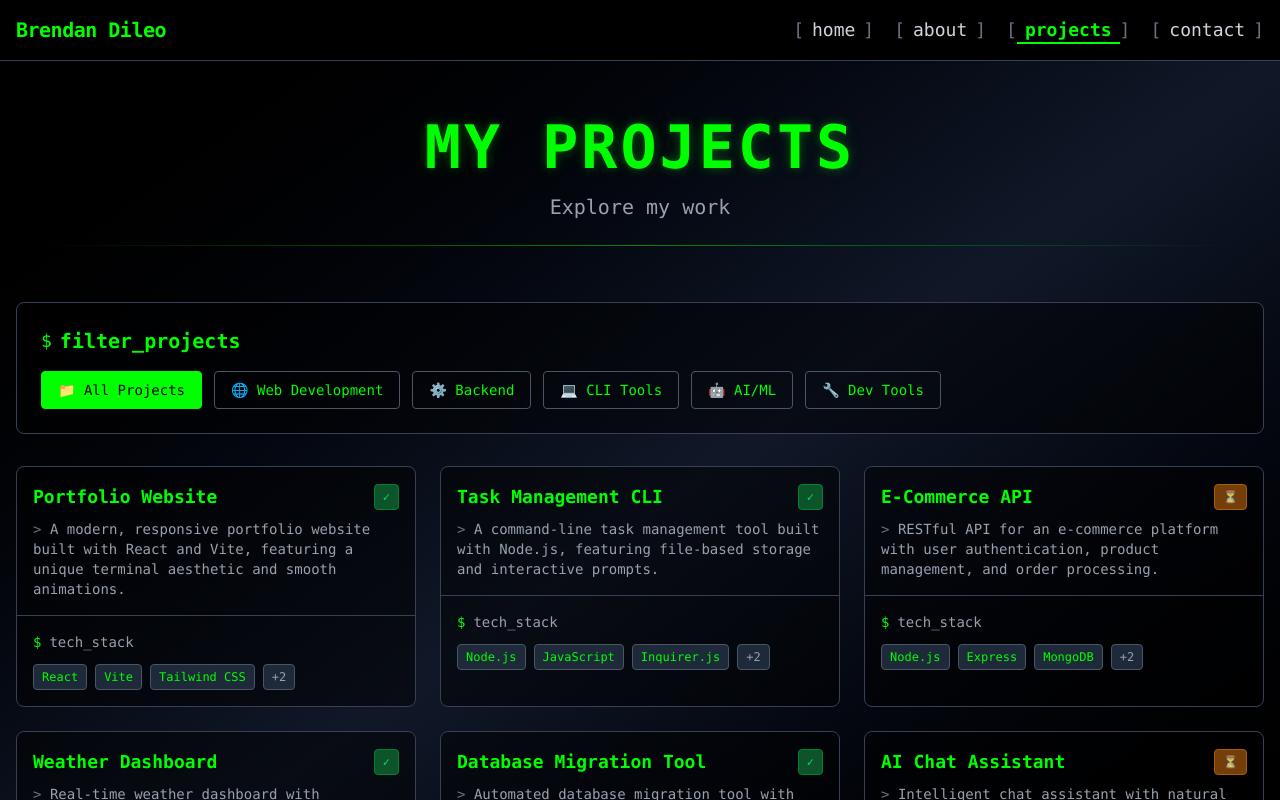
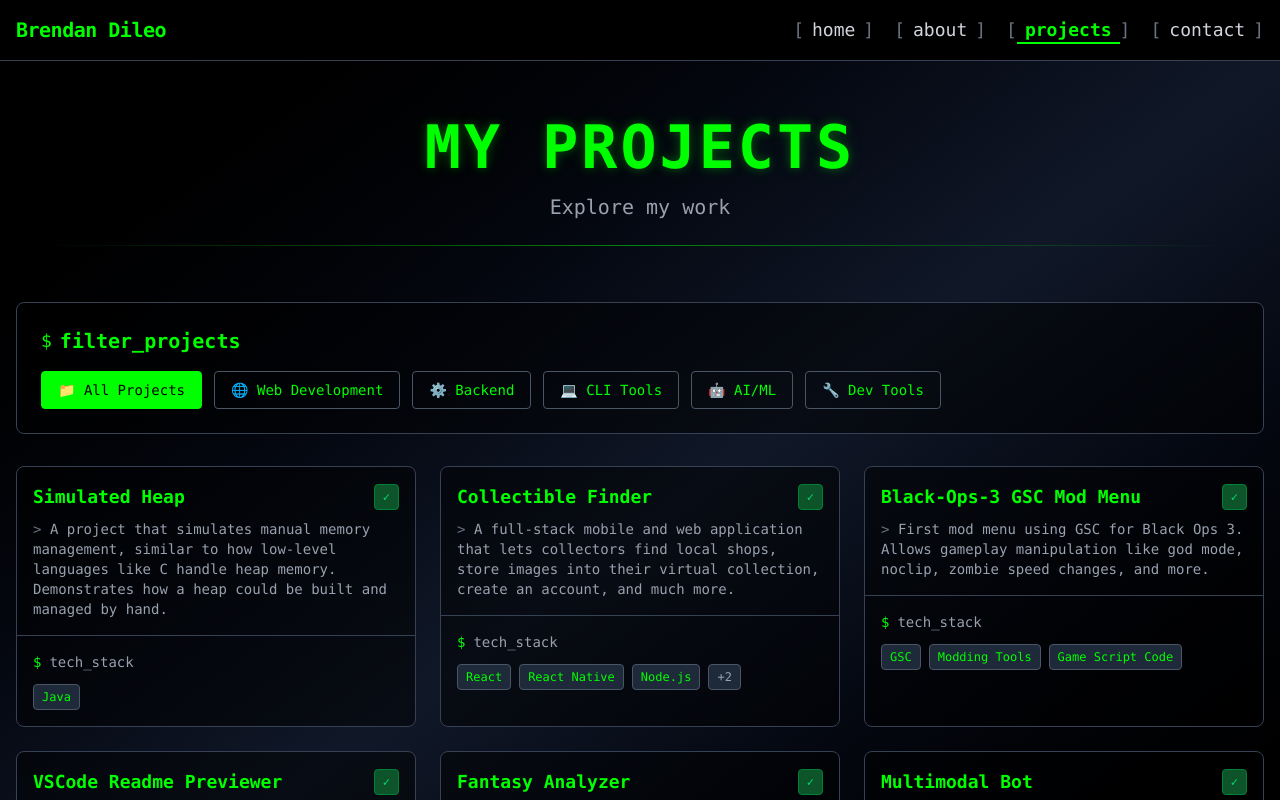
Before and after one commit to brendanddev/brendans-website, a React (Vite) app in the folder frontend/: page /projects in a window 1280 px wide. Shown: the top 800 px of the page. Built offline with nearby package versions, Linux system fonts and the light colour scheme.

Commit message:
Update aboutData and projectData

```diff
--- a/frontend/src/data/aboutData.js
+++ b/frontend/src/data/aboutData.js
@@ -21,6 +21,7 @@ export const educationData = {
         courses: [
             { course: "Programming in Java", grade: "99%" },
             { course: "Systems Analysis & Design", grade: "100%" },
+            { course: "Data Structures & Algorithms", grade: "94%" },
             { course: "Programming in C#.NET", grade: "96%" }
         ]
     }
@@ -28,9 +29,9 @@ export const educationData = {
 
 export const skillsData = {
     languages: ["Java", "C", "Python", "JavaScript", "PHP", "Groovy", "C#", "SQL", "HTML/CSS"],
-    frameworks: ["React", "Node.js", "Express", ".NET", "Vite", "Tailwind CSS"],
-    databases: ["SQL Server", "MySQL", "MongoDB", "PostgreSQL", "SQLite"],
-    tools: ["Git", "VS Code", "Docker", "Postman", "Figma", "Linux"]
+    frameworks: ["React", "Node.js", "Express", "Spring Boot", ".NET", "Vite", "Tailwind CSS", "Bootstrap"],
+    databases: ["SQL Server", "MySQL", "MongoDB", "PostgreSQL", "SQLite", "Redis", "Supabase"],
+    tools: ["Linux", "Git", "Docker", "Kubernetes", "Jenkins", "Nginx", "VS Code", "Postman"]
 };
 
 export const aboutText = [
--- a/frontend/src/data/projectsData.js
+++ b/frontend/src/data/projectsData.js
@@ -5,73 +5,72 @@
  *
  * Data related to the Projects page.
  *
- * THIS IS ALL PLACEHOLDER DATA FOR THE TIME BEING...
  */
 
 export const projectsData = [
     {
         id: 1,
-        title: "Portfolio Website",
-        category: "web",
-        description: "A modern, responsive portfolio website built with React and Vite, featuring a unique terminal aesthetic and smooth animations.",
-        techStack: ["React", "Vite", "Tailwind CSS", "Framer Motion", "JavaScript"],
+        title: "Simulated Heap",
+        category: "backend",
+        description: "A project that simulates manual memory management, similar to how low-level languages like C handle heap memory. Demonstrates how a heap could be built and managed by hand.",
+        techStack: ["Java"],
         status: "completed",
-        github: "https://github.com/brendan/portfolio",
-        live: "https://brendan-dileo.dev",
+        github: "https://github.com/brendanddev/simulated-heap",
+        live: null,
         image: "/api/placeholder/400/300"
     },
     {
         id: 2,
-        title: "Task Management CLI",
-        category: "cli",
-        description: "A command-line task management tool built with Node.js, featuring file-based storage and interactive prompts.",
-        techStack: ["Node.js", "JavaScript", "Inquirer.js", "Chalk", "FS"],
+        title: "Collectible Finder",
+        category: "web",
+        description: "A full-stack mobile and web application that lets collectors find local shops, store images into their virtual collection, create an account, and much more.",
+        techStack: ["React", "React Native", "Node.js", "TypeScript", "Node-TS"],
         status: "completed",
-        github: "https://github.com/brendan/task-cli",
+        github: "https://github.com/brendanddev/collectible-finder",
         live: null,
         image: "/api/placeholder/400/300"
     },
     {
         id: 3,
-        title: "E-Commerce API",
-        category: "backend",
-        description: "RESTful API for an e-commerce platform with user authentication, product management, and order processing.",
-        techStack: ["Node.js", "Express", "MongoDB", "JWT", "Stripe API"],
-        status: "in-progress",
-        github: "https://github.com/brendan/ecommerce-api",
+        title: "Black-Ops-3 GSC Mod Menu",
+        category: "tools",
+        description: "First mod menu using GSC for Black Ops 3. Allows gameplay manipulation like god mode, noclip, zombie speed changes, and more.",
+        techStack: ["GSC", "Modding Tools", "Game Script Code"],
+        status: "completed",
+        github: "https://github.com/brendanddev/Black-Ops-3-GSC-Mod-Menu",
         live: null,
         image: "/api/placeholder/400/300"
     },
     {
         id: 4,
-        title: "Weather Dashboard",
-        category: "web",
-        description: "Real-time weather dashboard with location-based forecasts and interactive charts using external APIs.",
-        techStack: ["React", "Chart.js", "OpenWeather API", "Geolocation API"],
+        title: "VSCode Readme Previewer",
+        category: "tools",
+        description: "A Visual Studio Code extension to preview README.md files inline directly within VS Code.",
+        techStack: ["TypeScript", "JavaScript", "VSCode Extension"],
         status: "completed",
-        github: "https://github.com/brendan/weather-dashboard",
-        live: "https://weather-dashboard.brendan-dileo.dev",
+        github: "https://github.com/brendanddev/vscode-readme-previewer",
+        live: null,
         image: "/api/placeholder/400/300"
     },
     {
         id: 5,
-        title: "Database Migration Tool",
-        category: "tools",
-        description: "Automated database migration tool with rollback capabilities and schema versioning for PostgreSQL.",
-        techStack: ["Python", "PostgreSQL", "SQLAlchemy", "Click", "Alembic"],
+        title: "Fantasy Analyzer",
+        category: "ai",
+        description: "An unofficial Python wrapper for the Sleeper fantasy football API.",
+        techStack: ["Python"],
         status: "completed",
-        github: "https://github.com/brendan/db-migrator",
+        github: "https://github.com/brendanddev/fantasy-analyzer",
         live: null,
         image: "/api/placeholder/400/300"
     },
     {
         id: 6,
-        title: "AI Chat Assistant",
+        title: "Multimodal Bot",
         category: "ai",
-        description: "Intelligent chat assistant with natural language processing capabilities and context awareness.",
-        techStack: ["Python", "OpenAI API", "FastAPI", "WebSocket", "Redis"],
-        status: "in-progress",
-        github: "https://github.com/brendan/ai-chat",
+        description: "A versatile multi-modal all-purpose bot leveraging NLP, pattern matching, and fuzzy logic.",
+        techStack: ["Python", "spaCy NLP", "ML", "Fuzzy Matching", "Pattern Matching"],
+        status: "completed",
+        github: "https://github.com/brendanddev/Multimodal-Bot",
         live: null,
         image: "/api/placeholder/400/300"
     }
```
